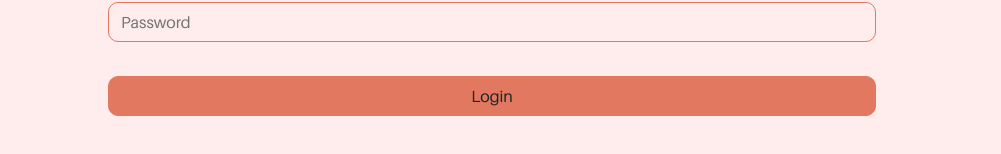
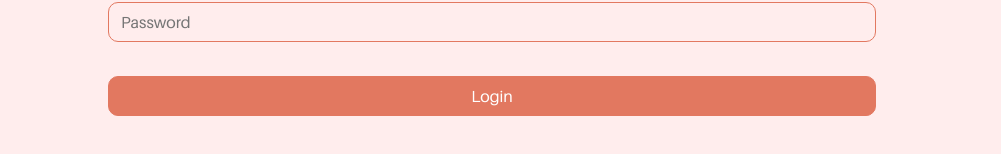
Before and after one commit to aetheryn/upvoted, a React (Vite) app: page / in a window 1280 px wide. Shown: the part 560-714 px from the top of the page, without its empty margins (148-1149 px from the left). Built offline with nearby package versions, Linux system fonts and the light colour scheme.

Commit message:
Style login button

```diff
--- a/src/index.css
+++ b/src/index.css
@@ -91,6 +91,7 @@ body {
 }
 
 .login-button {
+  color: white;
   width: 60vw;
   margin: auto;
   display: grid;
@@ -107,4 +108,5 @@ body {
 .login-button:hover {
   background-color: transparent;
   cursor: pointer;
+  color: black;
 }
```
